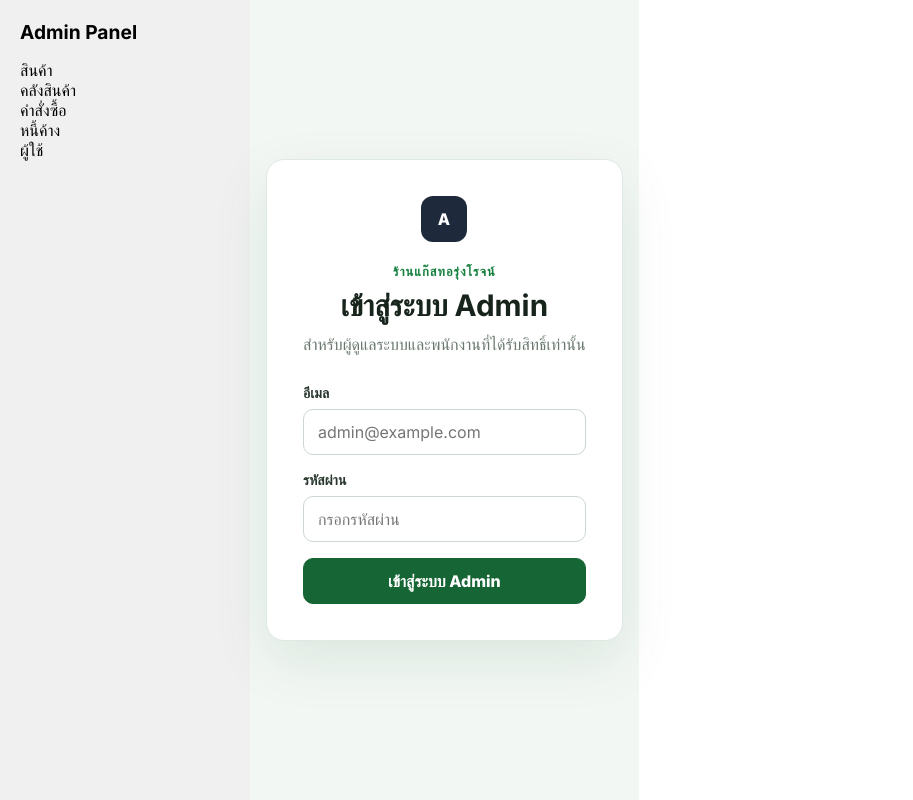
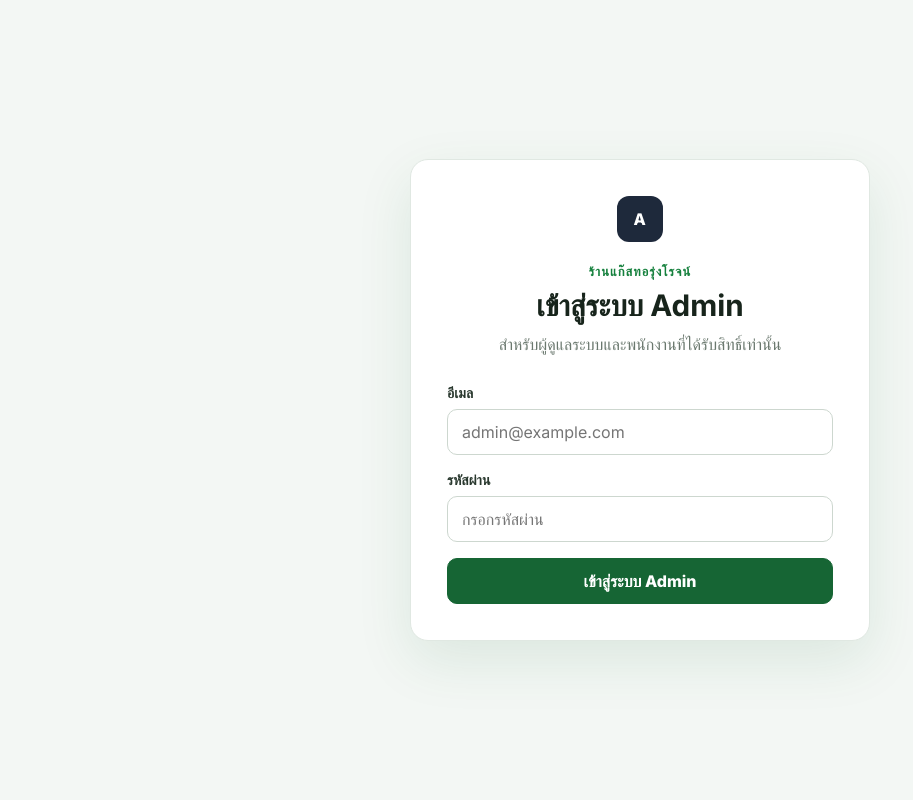
Before and after one commit to vong321654/ThorrungRoj, a Next.js app: page /admin/login in a window 1280 px wide. Shown: the whole page, without its empty margins (0-913 px from the left). Built offline with nearby package versions, Linux system fonts and the light colour scheme; no server answers.

Commit message:
fix: Sidebar display (#38)
Co-authored-by: Wannachol Pinprom <nat@MacBook-Air-khxng-Wannachol.local>

```diff
--- a/app/admin/layout.tsx
+++ b/app/admin/layout.tsx
@@ -1,3 +1,6 @@
+"use client";
+
+import { usePathname } from "next/navigation";
 import { AdminSessionProvider } from "./AdminSessionContext";
 import AdminSideBar from "./components/AdminSideBar";
 
@@ -6,6 +9,7 @@ export default function AdminLayout({
 }: {
   children: React.ReactNode;
 }) {
+  const pathname = usePathname();
   const menuItems = [
     { name: "สินค้า", link: "/admin/product" },
     { name: "คลังสินค้า", link: "/admin/inventory" },
@@ -13,9 +17,10 @@ export default function AdminLayout({
     { name: "หนี้ค้าง", link: "/admin/debts" },
     { name: "ผู้ใช้", link: "/admin/users" },
   ];
+
   return (
     <div className="" style={{ display: "flex", minHeight: "100vh" }}>
-      <AdminSideBar HeaderName="Admin Panel" menuItems={menuItems} />
+      {pathname !== "/admin/login" && <AdminSideBar HeaderName="Admin Panel" menuItems={menuItems} />}
       <AdminSessionProvider>{children}</AdminSessionProvider>
     </div>
   );
--- /dev/null
+++ b/app/admin/login/AdminLogin.module.css
@@ -0,0 +1,30 @@
+.page {
+  display: flex;
+  flex: 1;
+  flex-direction: column;
+  align-items: center;
+  width: 100%;
+  min-width: 0;
+  min-height: 100vh;
+  min-height: 100dvh;
+  padding: clamp(16px, 4vw, 48px);
+  background: #f3f7f4;
+}
+
+.page .card {
+  width: 100%;
+  max-width: 460px;
+  min-width: 0;
+  margin-block: auto;
+  padding: clamp(20px, 5vw, 36px);
+  overflow-wrap: anywhere;
+}
+
+.card h1 {
+  font-size: clamp(1.5rem, 6vw, 1.85rem);
+}
+
+.card input {
+  min-width: 0;
+  font-size: 16px;
+}
--- a/app/admin/login/page.tsx
+++ b/app/admin/login/page.tsx
@@ -3,6 +3,7 @@
 import { useRouter } from "next/navigation";
 import { FormEvent, useEffect, useState } from "react";
 import styles from "../../login/Login.module.css";
+import loginStyles from "./AdminLogin.module.css";
 import { hasActiveAdminSession, loginWithEmail } from "./allFunc";
 import { useAdminSession } from "../AdminSessionContext";
 
@@ -47,8 +48,8 @@ export default function AdminLoginPage() {
   }
 
   return (
-    <main className={styles.page}>
-      <section className={styles.card} aria-labelledby="admin-login-title">
+    <main className={loginStyles.page}>
+      <section className={`${styles.card} ${loginStyles.card}`} aria-labelledby="admin-login-title">
         <div className={`${styles.brandMark} ${styles.adminBrandMark}`}>A</div>
         <header className={styles.heading}>
           <p className={styles.eyebrow}>ร้านแก๊สทอรุ่งโรจน์</p>
```
